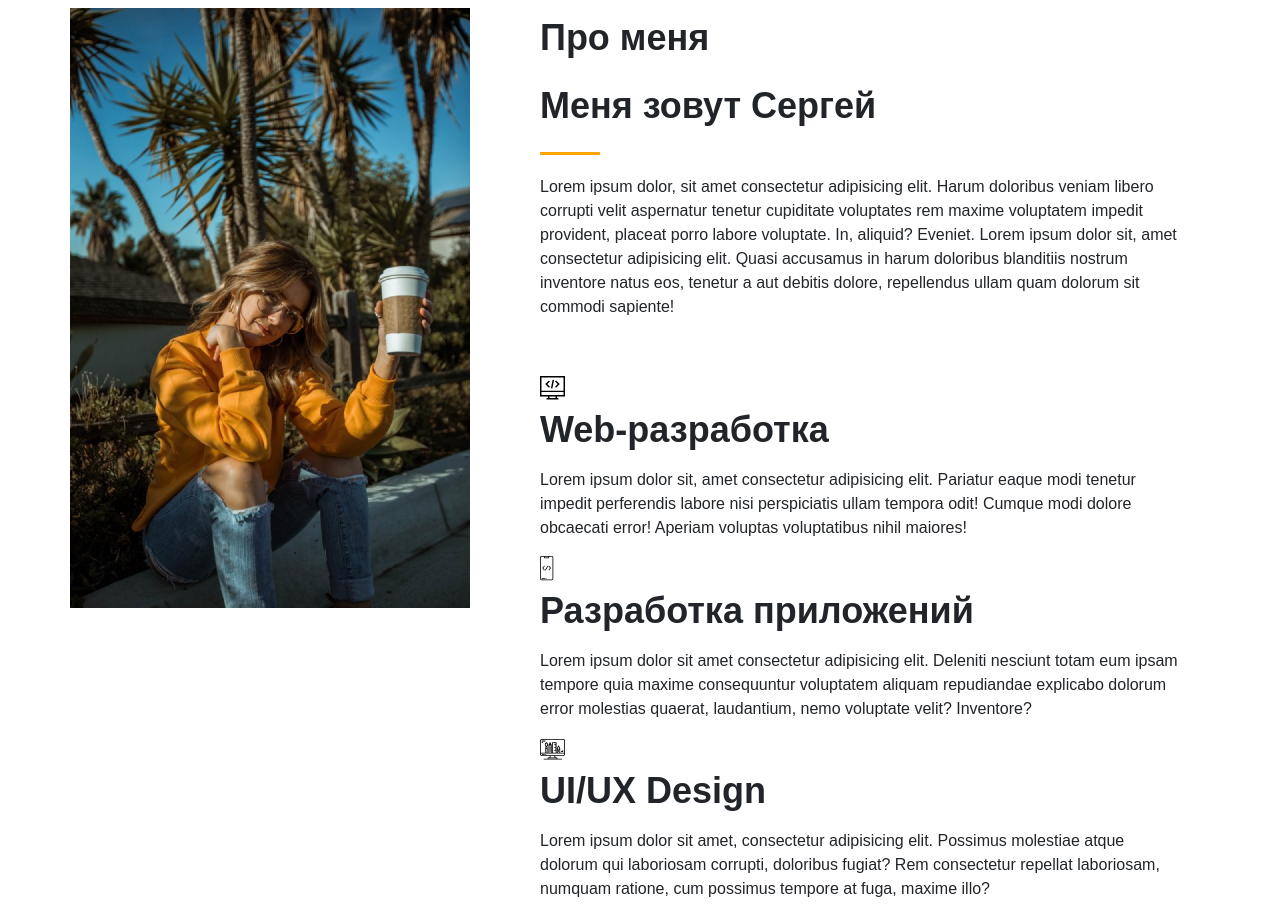
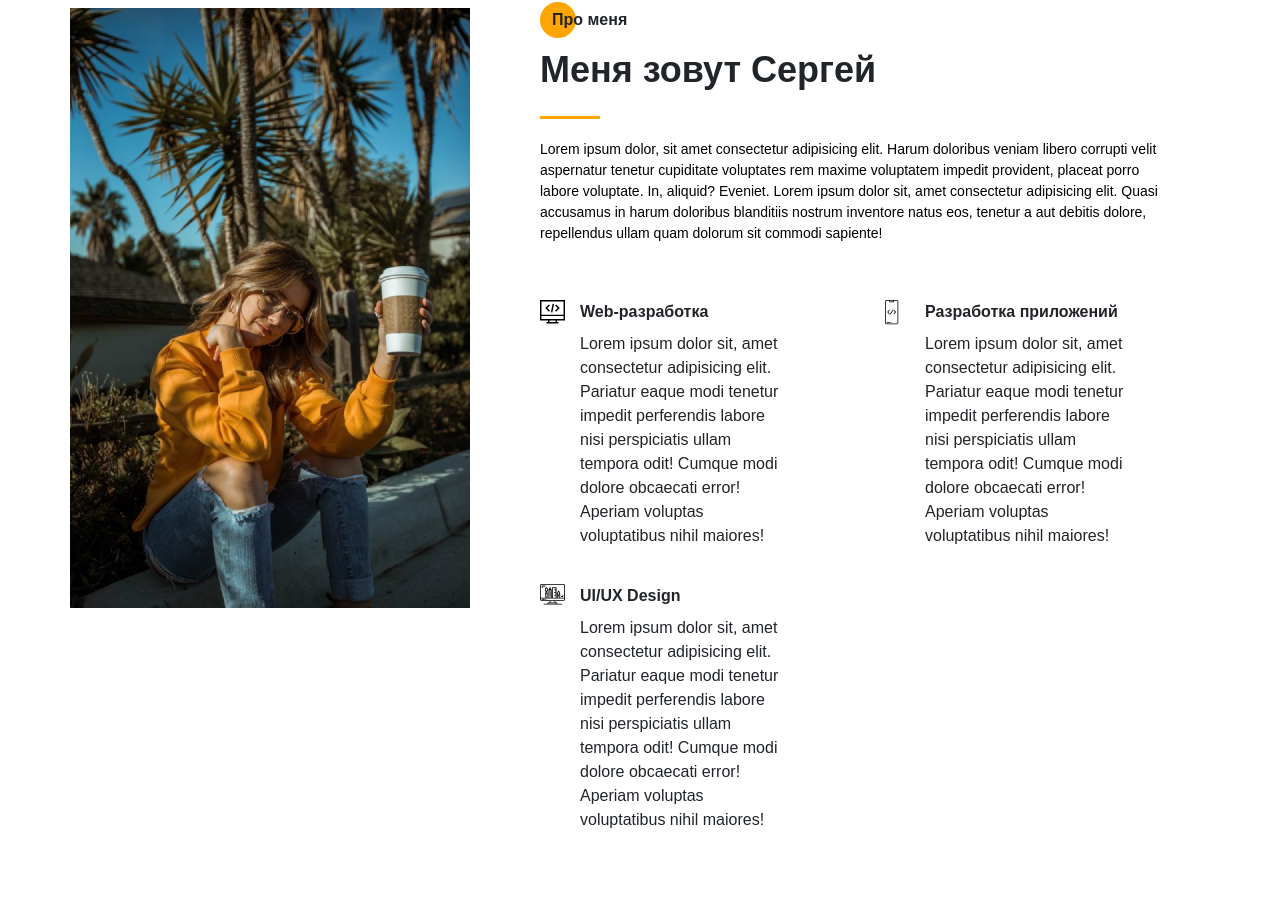
Before and after one commit to serge-stepanov/personalSite, a website: page src/index.html in a window 1280 px wide. Shown: the part 912-1829 px from the top of the page. After the commit the page ends 1760 px from the top, so only its background shows below. Drawn offline with nearby package versions, Linux system fonts and the light colour scheme; files that its build step writes are made by us from their sources.

Commit message:
added grid in second section

```diff
--- a/src/index.html
+++ b/src/index.html
@@ -135,8 +135,8 @@
                 </div>
 
                 <div class="intro__about">
-                    <h2 class="title title__fz16 intro__title">Про меня</h2>
-                    <p class="title title__fz48 intro__subtitle">Меня зовут Сергей</p>
+                    <h2 class="title title_fz16 intro_title">Про меня</h2>
+                    <p class="title intro_subtitle">Меня зовут Сергей</p>
                     <div class="separator separator_left"></div>
                     <p class="intro__text">
                     Lorem ipsum dolor, sit amet consectetur adipisicing elit. Harum doloribus veniam libero corrupti velit aspernatur tenetur cupiditate voluptates rem maxime voluptatem impedit provident, placeat porro labore voluptate. In, aliquid? Eveniet. Lorem ipsum dolor sit, amet consectetur adipisicing elit. Quasi accusamus in harum doloribus blanditiis nostrum inventore natus eos, tenetur a aut debitis dolore, repellendus ullam quam dolorum sit commodi sapiente!
@@ -146,24 +146,31 @@
                 <div class="intro__skills">
                     <div class="intro__skill">
                         <img src="icons/intro/web development.svg" alt="web" class="intro__skill-img">
-                        <h3 class="title title__fz16">Web-разработка</h3>
+                        <div class="intro_text-wrapper">
+                           <h3 class="title title_fz16">Web-разработка</h3>
                             <p class="intro__skill-text">
                             Lorem ipsum dolor sit, amet consectetur adipisicing elit. Pariatur eaque modi tenetur impedit perferendis labore nisi perspiciatis ullam tempora odit! Cumque modi dolore obcaecati error! Aperiam voluptas voluptatibus nihil maiores!
                             </p>
                         </div>
+
+                    </div>
                     <div class="intro__skill">
                         <img src="icons/intro/Mobile dev.svg" alt="development" class="intro__skill-img">
-                        <h3 class="title title__fz16">Разработка приложений</h3>
+                        <div class="intro_text-wrapper">
+                           <h3 class="title title_fz16">Разработка приложений</h3>
                             <p class="intro__skill-text">
-                            Lorem ipsum dolor sit amet consectetur adipisicing elit. Deleniti nesciunt totam eum ipsam tempore quia maxime consequuntur voluptatem aliquam repudiandae explicabo dolorum error molestias quaerat, laudantium, nemo voluptate velit? Inventore?
+                            Lorem ipsum dolor sit, amet consectetur adipisicing elit. Pariatur eaque modi tenetur impedit perferendis labore nisi perspiciatis ullam tempora odit! Cumque modi dolore obcaecati error! Aperiam voluptas voluptatibus nihil maiores!
                             </p>
+                        </div>
                     </div>
                     <div class="intro__skill">
                         <img src="icons/intro/Design.svg" alt="design" class="intro__skill-img">
-                        <h3 class="title title__fz16">UI/UX Design</h3>
+                        <div class="intro_text-wrapper">
+                           <h3 class="title title_fz16">UI/UX Design</h3>
                             <p class="intro__skill-text">
-                            Lorem ipsum dolor sit amet, consectetur adipisicing elit. Possimus molestiae atque dolorum qui laboriosam corrupti, doloribus fugiat? Rem consectetur repellat laboriosam, numquam ratione, cum possimus tempore at fuga, maxime illo?
+                            Lorem ipsum dolor sit, amet consectetur adipisicing elit. Pariatur eaque modi tenetur impedit perferendis labore nisi perspiciatis ullam tempora odit! Cumque modi dolore obcaecati error! Aperiam voluptas voluptatibus nihil maiores!
                             </p>
+                        </div>
                     </div>
                 </div>
             </div>
--- a/src/sass/blocks/_intro.scss
+++ b/src/sass/blocks/_intro.scss
@@ -15,8 +15,26 @@
         }
     }
     &_title {
+        position: relative;
         padding-left: 12px;
-        @include before_circle
+        @include before_circle;
     }
-
+    &__text {
+        font-weight: 500;
+        font-size: 14px;
+        line-height: 21px;
+        color: #000000;
+    }
+    &__skills {
+        display: grid;
+        grid-template-columns: repeat(2, minmax(260px, auto));
+        grid-template-rows: repeat(2, minmax(115px, auto));
+        grid-auto-rows: 1fr;
+        column-gap: 50px;
+        row-gap: 20px;
+    }
+    &__skill {
+        display: grid;
+        grid-template-columns: 40px 200px;
+    }
 }
```
Also changed, not shown: dist/css/style.min.css, dist/index.html. Lines whose indentation alone changed are shown as unchanged.
